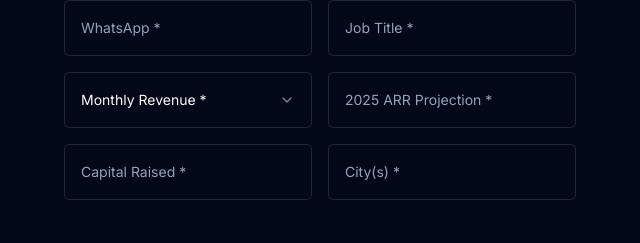
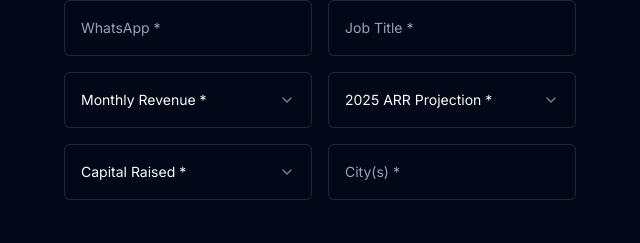
Before and after one commit to joinglo/glo, a React (Vite) app: page / in a window 1280 px wide. Both pictures are taken after a click on the button "Start Application". Shown: the part 1082-1325 px from the top of the page, without its empty margins (320-960 px from the left). Built offline with nearby package versions, Linux system fonts and the light colour scheme.

Commit message:
Refactor form fields with dropdowns
Replaced the ARR and Capital Raised input fields with styled dropdown menus containing predefined options, as per the provided screenshots.

```diff
--- a/src/components/IntakeForm.tsx
+++ b/src/components/IntakeForm.tsx
@@ -36,12 +36,40 @@ const IntakeForm = forwardRef<IntakeFormRef>((props, ref) => {
 
   const mrrOptions = [
     { value: "pre-revenue", label: "Pre-Revenue" },
+    { value: "< $250K", label: "< $250K" },
+    { value: "$250K - $1M", label: "$250K - $1M" },
+    { value: "$1M - $10M", label: "$1M - $10M" },
+    { value: "$10M - $100M", label: "$10M - $100M" },
+    { value: "$100M - $1B", label: "$100M - $1B" },
+    { value: "> $1B", label: "> $1B" },
+  ];
+
+  const arrOptions = [
+    { value: "pre-revenue", label: "Pre-Revenue" },
     { value: "< $100K", label: "< $100K" },
     { value: "$100K - $500K", label: "$100K - $500K" },
-    { value: "$500 - $1M", label: "$500 - $1M" },
+    { value: "$500K - $1M", label: "$500K - $1M" },
     { value: "$1M - $10M", label: "$1M - $10M" },
     { value: "$10M - $100M", label: "$10M - $100M" },
     { value: "> $100M", label: "> $100M" },
+    { value: "does-not-apply", label: "Does Not Apply" },
+  ];
+
+  const raisedOptions = [
+    { value: "pre-funding", label: "Pre-Funding" },
+    { value: "bootstrapping", label: "Bootstrapping" },
+    { value: "< $250K", label: "< $250K" },
+    { value: "> $250K", label: "> $250K" },
+    { value: "> $500K", label: "> $500K" },
+    { value: "> $1M", label: "> $1M" },
+    { value: "> $5M", label: "> $5M" },
+    { value: "> $10M", label: "> $10M" },
+    { value: "> $25M", label: "> $25M" },
+    { value: "> $100M", label: "> $100M" },
+    { value: "> $250M", label: "> $250M" },
+    { value: "> $500M", label: "> $500M" },
+    { value: "> $1B", label: "> $1B" },
+    { value: "> $5B", label: "> $5B" },
     { value: "does-not-apply", label: "Does Not Apply" },
   ];
 
@@ -109,16 +137,10 @@ const IntakeForm = forwardRef<IntakeFormRef>((props, ref) => {
         }
         break;
       case 'mrr':
-        // MRR is now a select field, so if there's a value, it's valid
-        if (value) {
-          isValid = true;
-        }
-        break;
       case 'arr':
       case 'raised':
-        if (value && isNaN(Number(value))) {
-          error = 'Numbers only please';
-        } else if (value) {
+        // These are now select fields, so if there's a value, it's valid
+        if (value) {
           isValid = true;
         }
         break;
@@ -147,10 +169,6 @@ const IntakeForm = forwardRef<IntakeFormRef>((props, ref) => {
     switch (field) {
       case 'whatsapp':
         processedValue = formatPhoneNumber(value);
-        break;
-      case 'arr':
-      case 'raised':
-        processedValue = formatNumericField(value);
         break;
       case 'linkedin':
       case 'companyUrl':
@@ -400,32 +418,46 @@ const IntakeForm = forwardRef<IntakeFormRef>((props, ref) => {
                 </div>
 
                 <div className="relative">
-                  <Input
-                    id="arr"
-                    value={formData.arr}
-                    onChange={(e) => handleInputChange("arr", e.target.value)}
-                    className="w-full h-14 px-4 pr-10 bg-background border border-muted-foreground/20 rounded-md text-foreground placeholder:text-muted-foreground focus:border-primary focus:ring-1 focus:ring-primary text-sm"
-                    placeholder="2025 ARR Projection *"
-                    required
-                  />
-                  {renderFieldIcon("arr")}
-                  {fieldErrors.arr && (
-                    <p className="text-red-500 text-xs mt-1">{fieldErrors.arr}</p>
+                  <Select onValueChange={(value) => handleSelectChange("arr", value)} required>
+                    <SelectTrigger className="w-full h-14 px-4 bg-background border border-muted-foreground/20 rounded-md text-foreground focus:border-primary focus:ring-1 focus:ring-primary text-sm">
+                      <SelectValue placeholder="2025 ARR Projection *" />
+                    </SelectTrigger>
+                    <SelectContent className="bg-background border border-muted-foreground/20 rounded-md shadow-lg z-50">
+                      {arrOptions.map((option) => (
+                        <SelectItem
+                          key={option.value}
+                          value={option.value}
+                          className="text-foreground hover:bg-muted/50 cursor-pointer px-4 py-2"
+                        >
+                          {option.label}
+                        </SelectItem>
+                      ))}
+                    </SelectContent>
+                  </Select>
+                  {formData.arr && (
+                    <Check className="absolute right-10 top-1/2 transform -translate-y-1/2 text-green-500 w-4 h-4 pointer-events-none" />
                   )}
                 </div>
 
                 <div className="relative">
-                  <Input
-                    id="raised"
-                    value={formData.raised}
-                    onChange={(e) => handleInputChange("raised", e.target.value)}
-                    className="w-full h-14 px-4 pr-10 bg-background border border-muted-forefront/20 rounded-md text-foreground placeholder:text-muted-foreground focus:border-primary focus:ring-1 focus:ring-primary text-sm"
-                    placeholder="Capital Raised *"
-                    required
-                  />
-                  {renderFieldIcon("raised")}
-                  {fieldErrors.raised && (
-                    <p className="text-red-500 text-xs mt-1">{fieldErrors.raised}</p>
+                  <Select onValueChange={(value) => handleSelectChange("raised", value)} required>
+                    <SelectTrigger className="w-full h-14 px-4 bg-background border border-muted-foreground/20 rounded-md text-foreground focus:border-primary focus:ring-1 focus:ring-primary text-sm">
+                      <SelectValue placeholder="Capital Raised *" />
+                    </SelectTrigger>
+                    <SelectContent className="bg-background border border-muted-foreground/20 rounded-md shadow-lg z-50">
+                      {raisedOptions.map((option) => (
+                        <SelectItem
+                          key={option.value}
+                          value={option.value}
+                          className="text-foreground hover:bg-muted/50 cursor-pointer px-4 py-2"
+                        >
+                          {option.label}
+                        </SelectItem>
+                      ))}
+                    </SelectContent>
+                  </Select>
+                  {formData.raised && (
+                    <Check className="absolute right-10 top-1/2 transform -translate-y-1/2 text-green-500 w-4 h-4 pointer-events-none" />
                   )}
                 </div>
 
```
